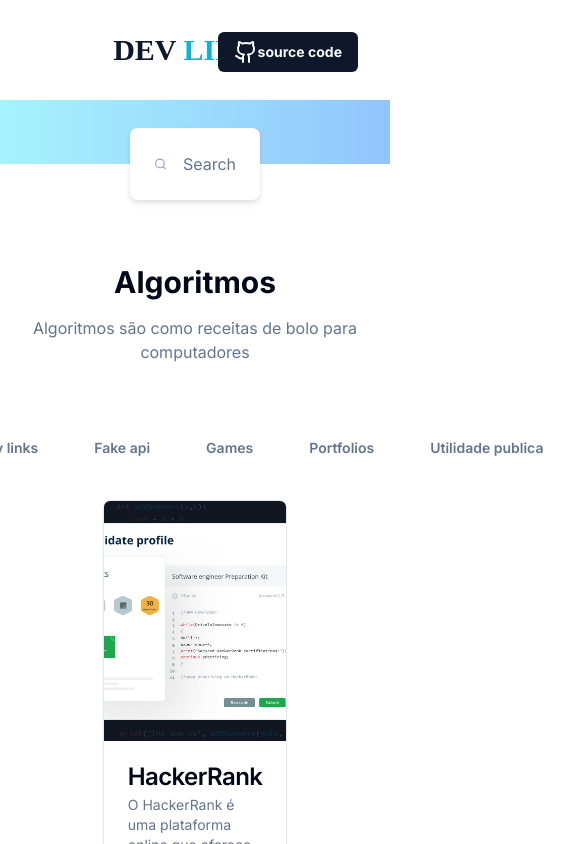
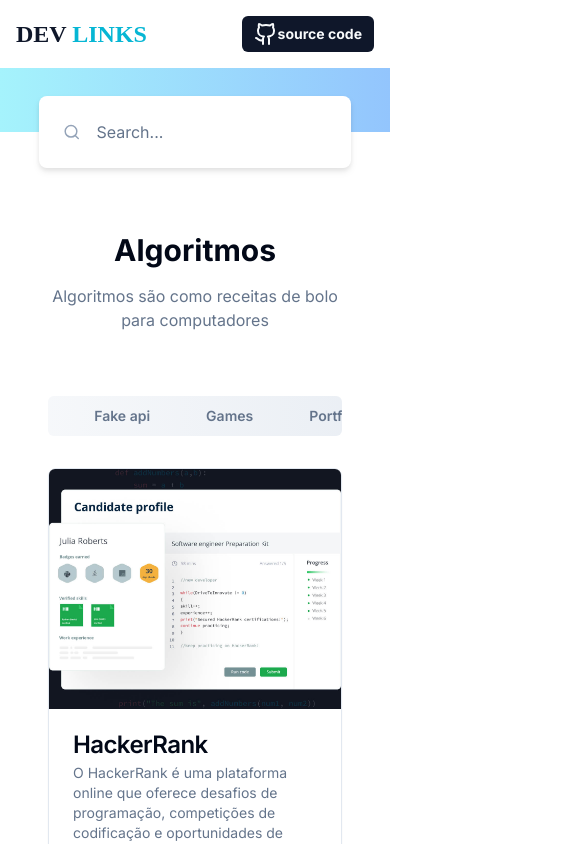
Before and after one commit to AurinoJunior/devlinks, a React (Vite) app: page / in a window 390 px wide. Shown: the top 844 px of the page, 575 px wide, since content can reach past the window. Built offline with nearby package versions, Linux system fonts and the light colour scheme; a web font is replaced by a local one.

Commit message:
feat: create responsive design

```diff
--- a/src/App.tsx
+++ b/src/App.tsx
@@ -27,19 +27,19 @@
       <Header />
       <SearchBar onChangeInput={setQuery} value={query} />
 
-      <section className="w-full text-center mt-16">
+      <section className="w-full text-center mt-16 px-12">
         <h1 className="font-bold text-3xl">{currentCategory.title}</h1>
         <h2 className="mt-4 text-muted-foreground">
           {currentCategory.subtitle}
         </h2>
       </section>
 
-      <main className="w-full px-40 my-16">
+      <main className="w-full px-12 md:px-40 my-16">
         <MenuTab data={allData} onChangeTab={setCurrentCategory} />
 
-        <div className="mt-8 flex gap-4 flex-wrap justify-center">
+        <div className="mt-8 flex gap-8 flex-wrap justify-center">
           {filteredLinks.map((item) => (
-            <Card className="flex flex-col w-72" key={item.id}>
+            <Card className="flex flex-col md:w-72" key={item.id}>
               <div className="w-full h-60">
                 <img
                   className="object-cover w-full h-full rounded-t-md"
--- a/src/components/Header/Header.tsx
+++ b/src/components/Header/Header.tsx
@@ -3,17 +3,17 @@
 
 export function Header() {
   return (
-    <header className="font-bold text-3xl text-center py-8 relative">
-      <h1 className="flex-1 text-primary font-header">
+    <header className="flex justify-between items-center font-bold text-2xl text-center p-4 md:block md:text-3xl md:py-8 md:relative">
+      <h1 className="text-primary font-header">
         DEV <span className="text-cyan-500">LINKS</span>
       </h1>
 
-      <Button className="font-bold" asChild>
+      <Button className="font-bold" asChild size="sm">
         <a
           target="_blank"
           href="https://github.com/aurinojunior/devlinks"
           rel="noreferrer"
-          className="absolute top-8 right-8"
+          className="md:absolute md:top-8 md:right-8"
         >
           <Github /> source code
         </a>
--- a/src/components/MenuTab/MenuTab.tsx
+++ b/src/components/MenuTab/MenuTab.tsx
@@ -10,11 +10,14 @@
   const firstItemToFocus = data[0].id
 
   return (
-    <Tabs className="flex justify-center" defaultValue={firstItemToFocus}>
-      <TabsList className="bg-transparent">
+    <Tabs
+      className="flex justify-center overflow-x-auto whitespace-nowrap rounded-md"
+      defaultValue={firstItemToFocus}
+    >
+      <TabsList className="bg-gradient-to-r from-white to-slate-200">
         {data.map((category) => (
           <TabsTrigger
-            className="font-semibold bg-transparent data-[state='active']:bg-slate-200 mx-4"
+            className="font-semibold bg-transparent data-[state='active']:bg-white mx-4"
             key={category.id}
             value={category.id}
             onClick={() => onChangeTab(category)}
--- a/src/components/SearchBar/SearchBar.tsx
+++ b/src/components/SearchBar/SearchBar.tsx
@@ -11,7 +11,7 @@
     <>
       <div className="h-16 w-full bg-gradient-to-r from-cyan-200 to-blue-300" />
 
-      <label className="flex items-center gap-4 w-1/3 mx-[auto] mt-[-2.25rem] bg-white px-6 py-4 rounded-lg drop-shadow-md cursor-pointer">
+      <label className="flex items-center gap-4 w-4/5 md:w-1/3 mx-[auto] mt-[-2.25rem] bg-white px-6 py-4 rounded-lg drop-shadow-md cursor-pointer">
         <Search className="text-slate-400" size={20} />
         <Input
           className="text-md p-0 border-none "
```
